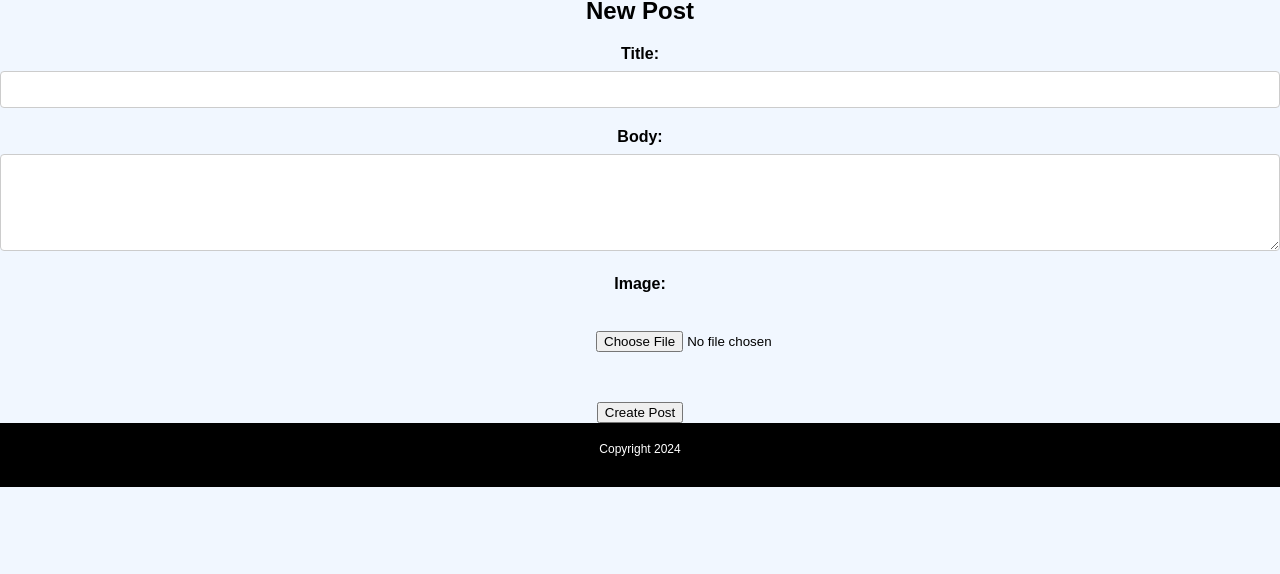
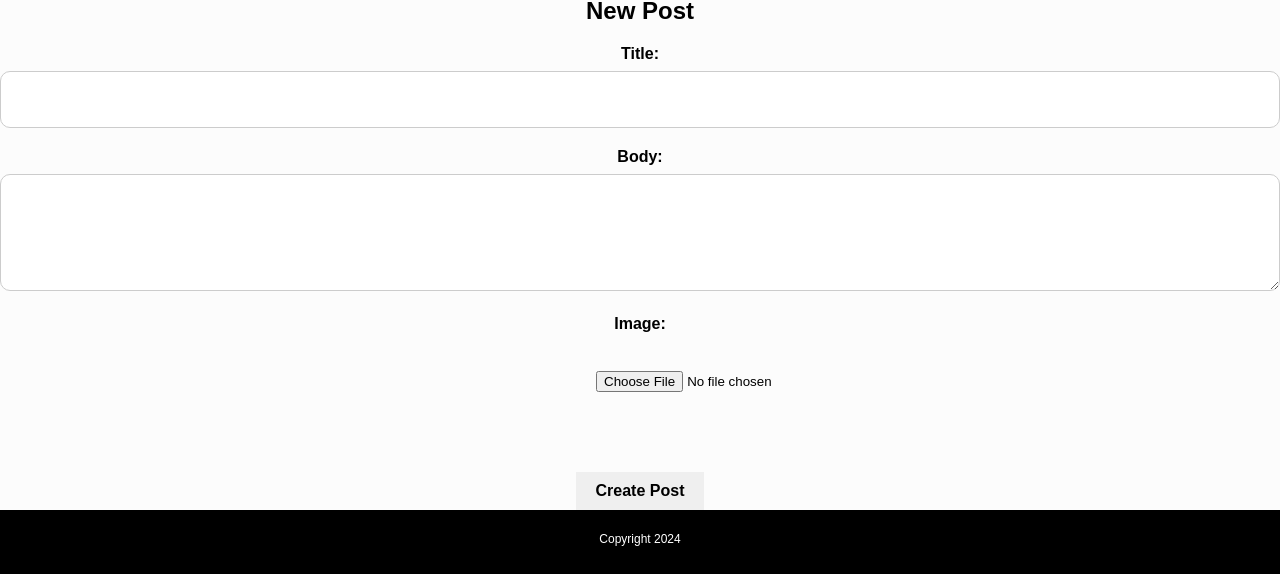
Before and after one commit to zackvalavanis/blog-frontend, a React (Vite) app: page / in a window 1280 px wide. Shown: the part 1556-2130 px from the top of the page. Before the commit the page ends 2043 px from the top, so only its background shows below. Built offline with nearby package versions, Linux system fonts and the light colour scheme.

Commit message:
updated css

```diff
--- a/src/index.css
+++ b/src/index.css
@@ -9,7 +9,7 @@ html {
 
 body {
   font-family: Arial, sans-serif;
-  background-color: #f1f7ff;
+  background-color: #fcfcfc;
   margin: 0;
   padding: 0;
   text-align: center;
@@ -21,7 +21,7 @@ body {
   padding: 20px;
   background-color: #ccc;
   border-radius: 8px;
-  box-shadow: 0 0 10px rgba(0, 0, 0, 0.1);
+  box-shadow: 0 0 10px black;
 }
 
 h1 {
@@ -38,15 +38,15 @@ label {
 input[type="text"],
 textarea {
   width: 100%;
-  padding: 10px;
+  padding: 20px;
   margin-bottom: 20px;
-  border-radius: 4px;
+  border-radius: 10px;
   border: 1px solid #ccc;
   box-sizing: border-box;
 }
 
 input[type="file"] {
-  margin-bottom: 20px;
+  margin-bottom: 30px;
   padding: 30px;
   margin-left: 165px;
 }
@@ -103,4 +103,24 @@ footer {
   color: white;
   padding: 7px;
   font-size: 12px;
+  padding-top: 10px;
 }
+
+#posts-new form button {
+  font-family: Arial, Helvetica, sans-serif;
+  /* Font family */
+  font-size: 16px;
+  /* Font size */
+  font-weight: bold;
+  /* Font weight */
+  /* Text color */
+  /* Background color */
+  border: none;
+  /* Border */
+  padding: 10px 20px;
+  /* Padding */
+  margin-top: 20px;
+  /* Space above the button */
+  cursor: pointer;
+  /* Cursor style */
+}
```
